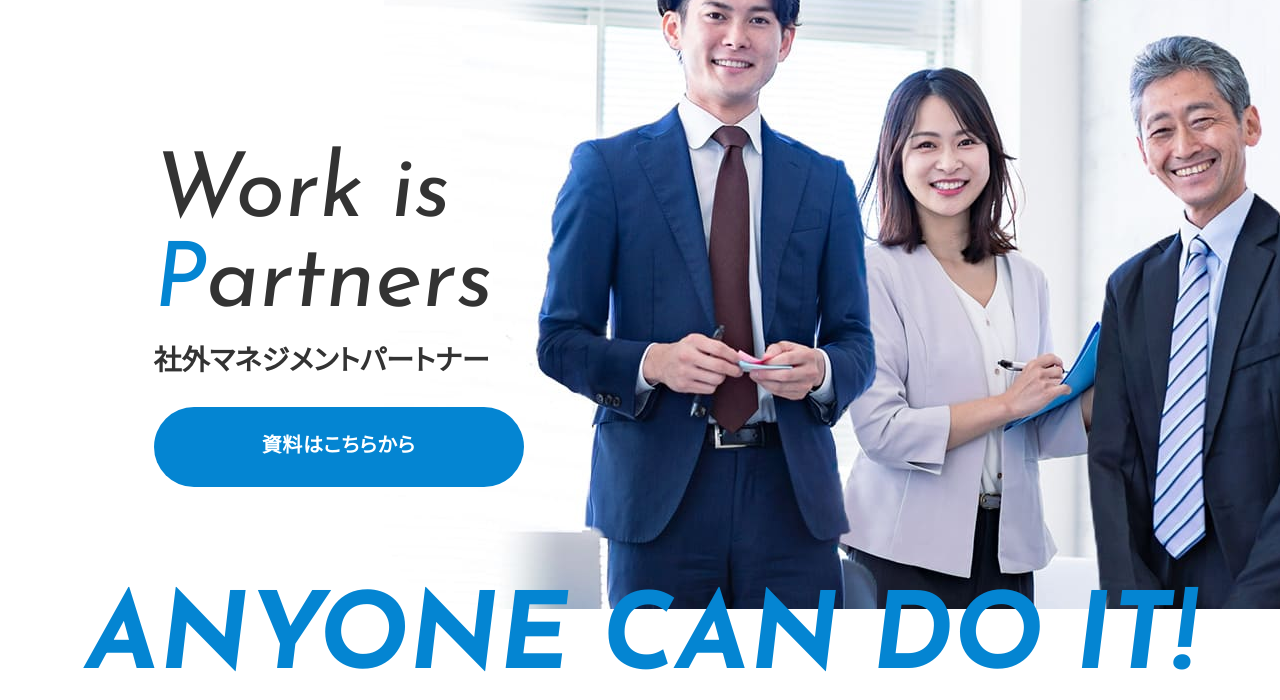
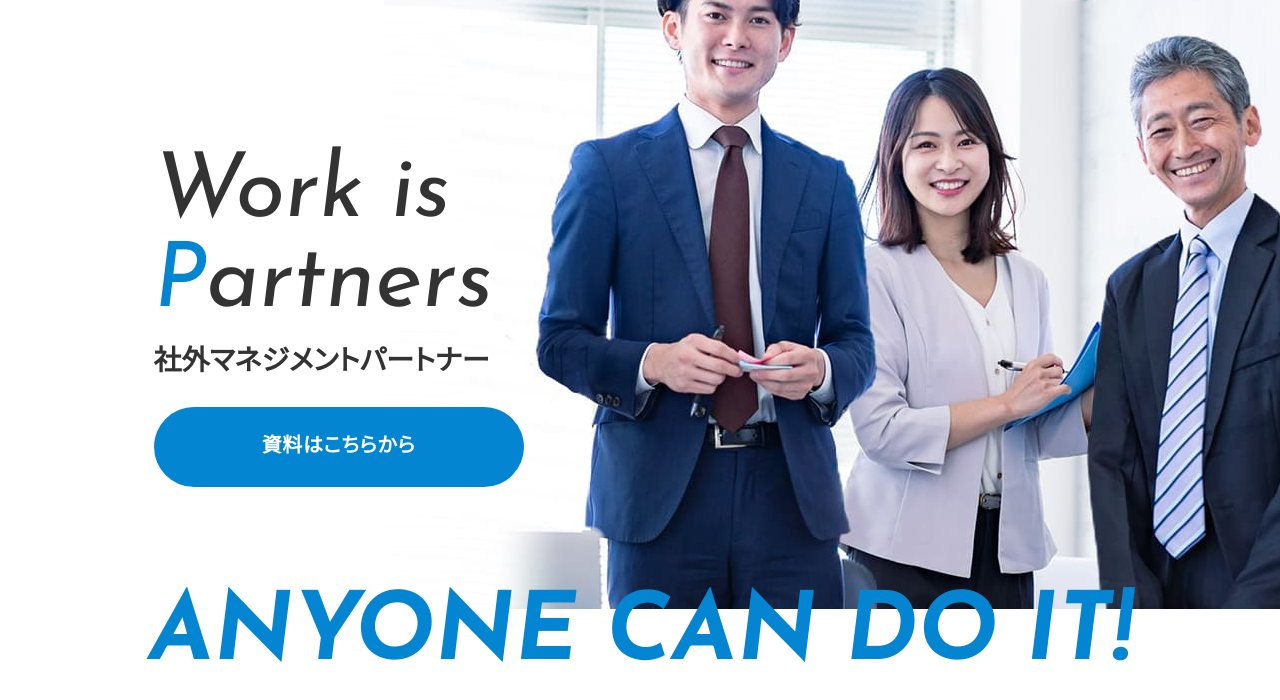
Before and after one commit to konamibiyori/company, a plain HTML site: page index.html in a window 1280 px wide. Shown: the part 71-771 px from the top of the page. Drawn offline with nearby package versions, Linux system fonts and the light colour scheme.

Commit message:
Update style.css

```diff
--- a/css/style.css
+++ b/css/style.css
@@ -173,6 +173,7 @@ img {
   padding: 0 20px;
   transition: 0.3s;
 }
+
 @media screen and (min-width: 1025px) {
   .header {
     height: 80px;
@@ -183,6 +184,7 @@ img {
 .header__logo {
   width: 100px;
 }
+
 @media screen and (min-width: 1025px) {
   .header__logo {
     width: 150px;
@@ -485,7 +487,7 @@ case
 
 @media screen and (min-width: 1025px) {
   .intro__title {
-    font-size: 106px;
+    font-size: 94px;
     margin-bottom: 10px;
   }
 }
```
